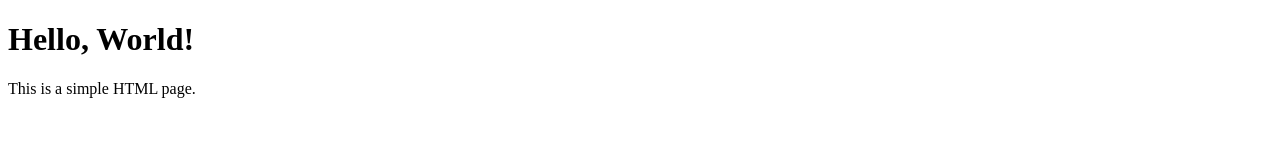
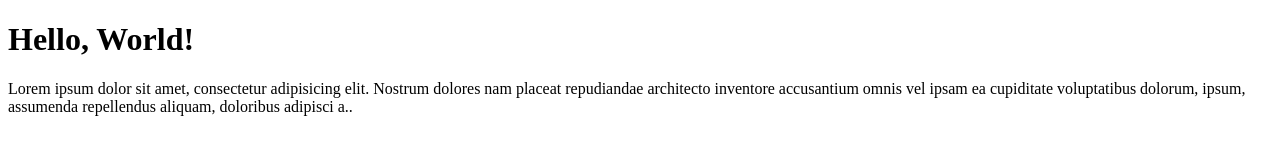
Before and after one commit to Raghur25/learn-git, a plain HTML site: page index.html in a window 1280 px wide. Drawn offline with Linux system fonts and the light colour scheme.

Commit message:
add paragraph to code

```diff
--- a/index.html
+++ b/index.html
@@ -7,6 +7,6 @@
 </head>
 <body>
   <h1>Hello, World!</h1>
-  <p>This is a simple HTML page.</p>
+  <p>Lorem ipsum dolor sit amet, consectetur adipisicing elit. Nostrum dolores nam placeat repudiandae architecto inventore accusantium omnis vel ipsam ea cupiditate voluptatibus dolorum, ipsum, assumenda repellendus aliquam, doloribus adipisci a..</p>
 </body>
 </html>
```
